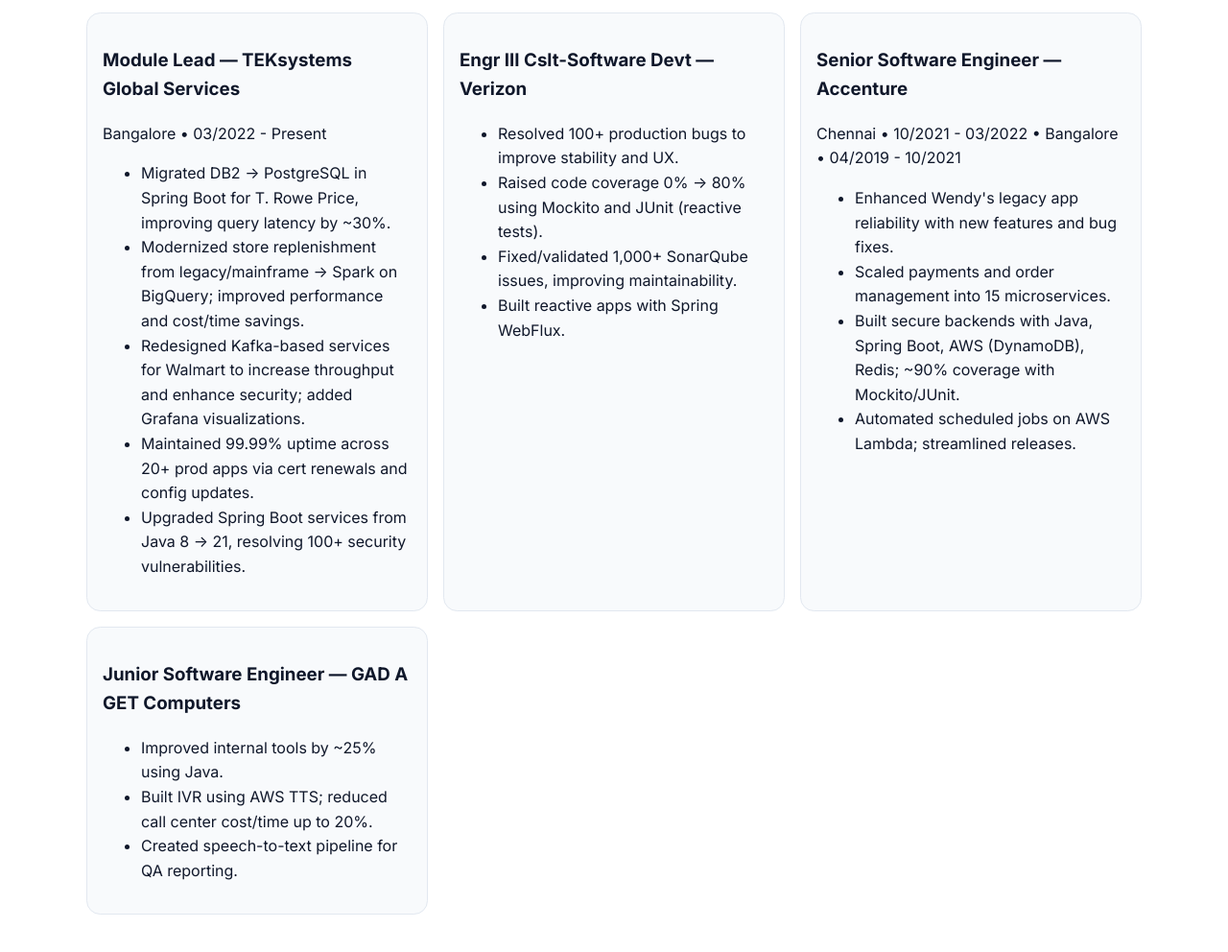
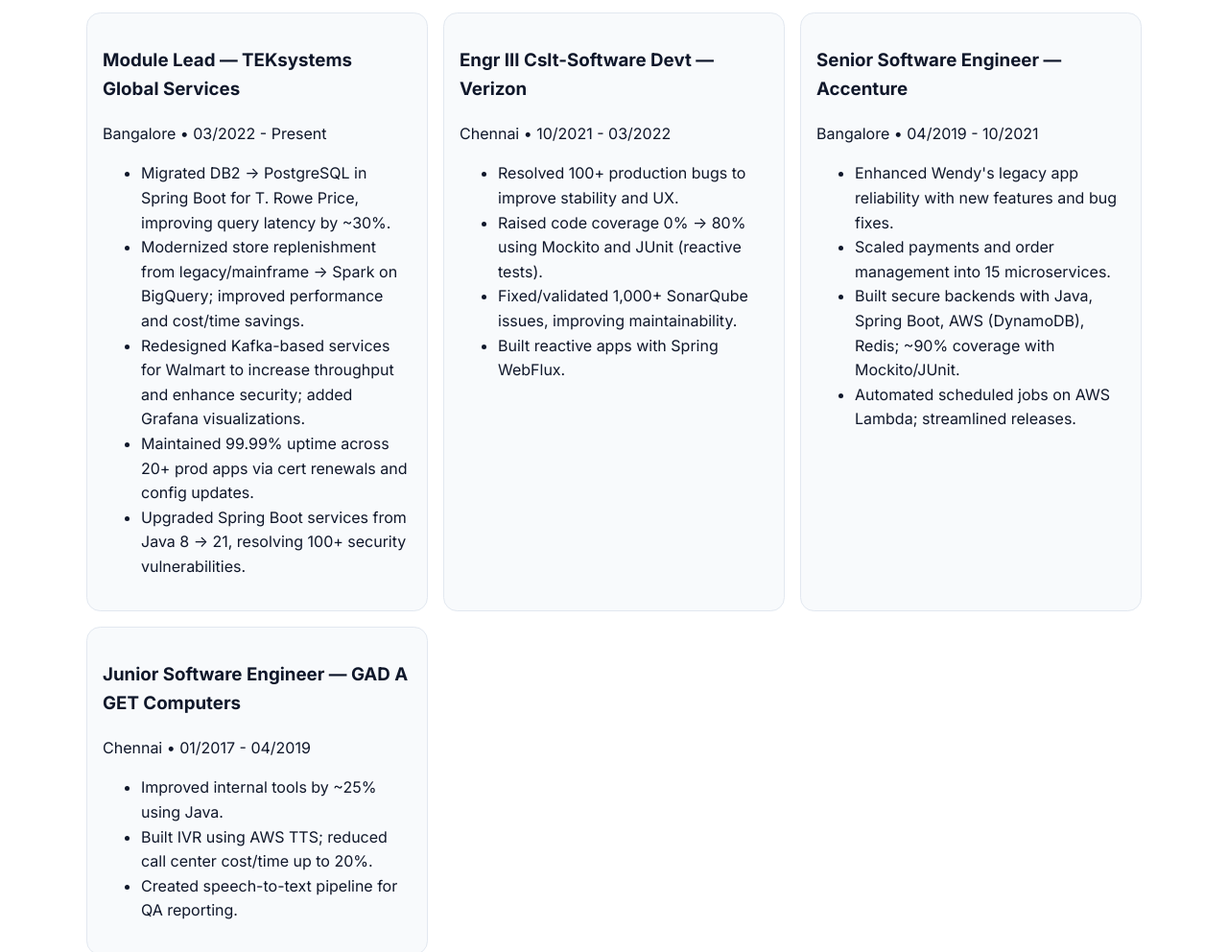
Before and after one commit to saratht11/saratht11.github.io, a plain HTML site: page index.html in a window 1280 px wide. Shown: the part 1165-2157 px from the top of the page at 96% size. Drawn offline with Linux system fonts and the light colour scheme.

Commit message:
fix(experience): correct locations and date ranges for Verizon, Accenture, and GAD A GET Computers

```diff
--- a/index.html
+++ b/index.html
@@ -140,6 +140,7 @@
           <article class="card">
             <div class="card-body">
               <h3>Engr III Cslt-Software Devt — Verizon</h3>
+              <p class="muted">Chennai • 10/2021 - 03/2022</p>
               <ul>
                 <li>Resolved 100+ production bugs to improve stability and UX.</li>
                 <li>Raised code coverage 0% → 80% using Mockito and JUnit (reactive tests).</li>
@@ -151,7 +152,7 @@
           <article class="card">
             <div class="card-body">
               <h3>Senior Software Engineer — Accenture</h3>
-              <p class="muted">Chennai • 10/2021 - 03/2022 • Bangalore • 04/2019 - 10/2021</p>
+              <p class="muted">Bangalore • 04/2019 - 10/2021</p>
               <ul>
                 <li>Enhanced Wendy's legacy app reliability with new features and bug fixes.</li>
                 <li>Scaled payments and order management into 15 microservices.</li>
@@ -163,6 +164,7 @@
           <article class="card">
             <div class="card-body">
               <h3>Junior Software Engineer — GAD A GET Computers</h3>
+              <p class="muted">Chennai • 01/2017 - 04/2019</p>
               <ul>
                 <li>Improved internal tools by ~25% using Java.</li>
                 <li>Built IVR using AWS TTS; reduced call center cost/time up to 20%.</li>
```
